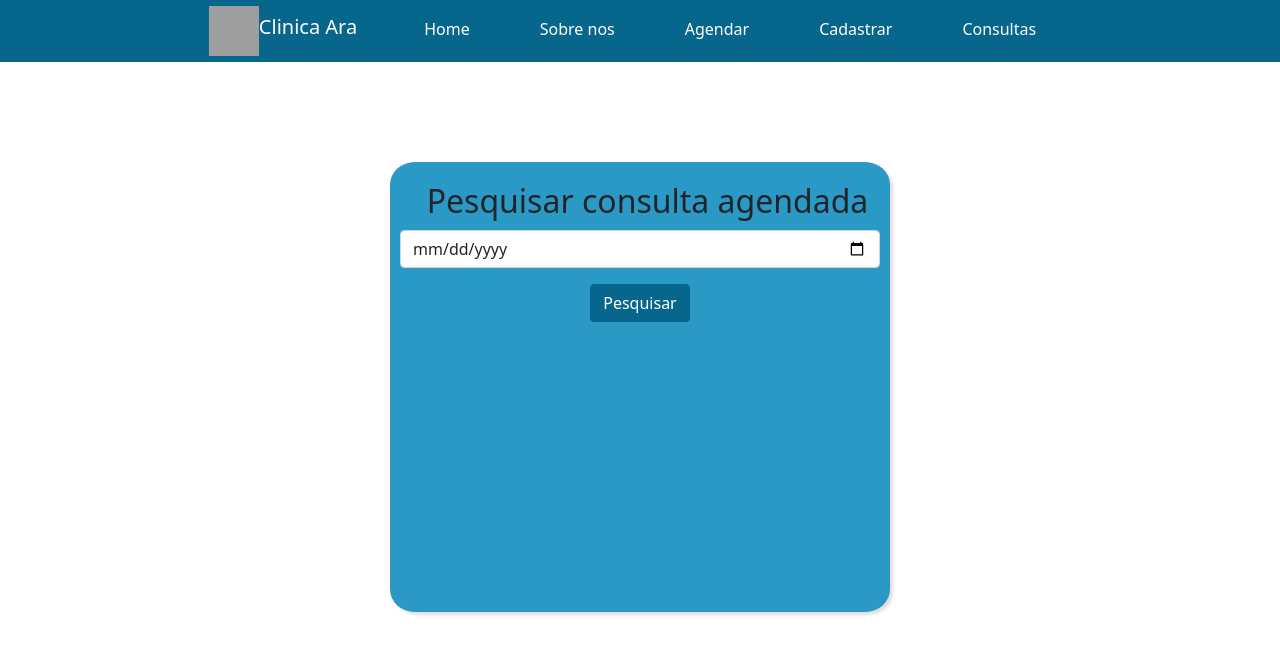
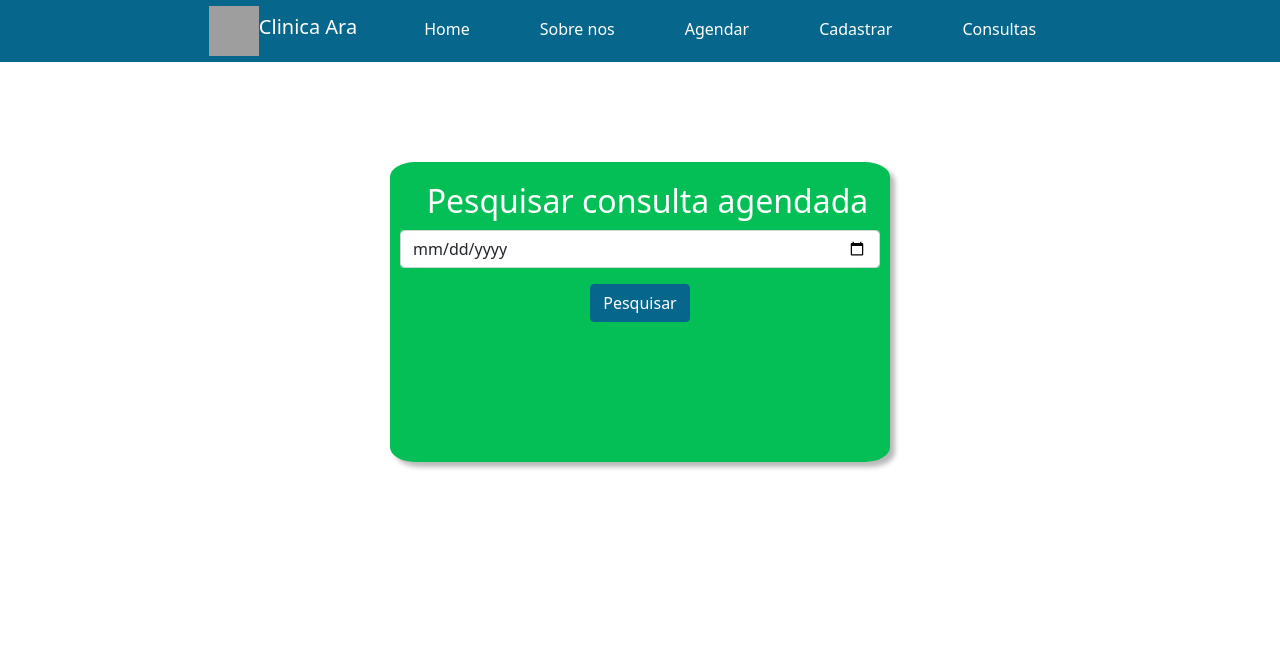
Before and after one commit to Alvaro-Barcelos/Clinica-Medica, a PHP site: page /consultas/consulta.html in a window 1280 px wide. Shown: the part 50-704 px from the top of the page. Run offline with PHP 8.4, Linux system fonts and the light colour scheme; grey boxes are pictures that could not be loaded.

Commit message:
this is spartan

```diff
--- a/consultas/consulta.css
+++ b/consultas/consulta.css
@@ -62,15 +62,16 @@ section div {
 }
 
 .cadastrar{
-    background-color: #2b99c5;
+    background-color:  #04BF55;
     margin:0 auto;
     padding-top: 20px;
     width: 500px;
-    height: 450px;
+    height: 300px;
     margin-top: 100px;
     border-radius: 5%;
-    box-shadow: 3px 3px 3px rgba(99, 99, 99, 0.2);
+    box-shadow: 5px 5px 5px rgb(185, 185, 185);
     text-align: center;
+    color: white;
 }
 
 
--- a/consultas/consulta.html
+++ b/consultas/consulta.html
@@ -11,7 +11,7 @@
             <script src="https://cdn.jsdelivr.net/npm/bootstrap@5.0.2/dist/js/bootstrap.bundle.min.js" integrity="sha384-MrcW6ZMFYlzcLA8Nl+NtUVF0sA7MsXsP1UyJoMp4YLEuNSfAP+JcXn/tWtIaxVXM" crossorigin="anonymous"></script>
     </head>
     <body>
-          <header>
+        <header>
             <div class="container">
 
                 <p>Rua dos aimores, 469 - Centro - Belo Horizonte</p>
@@ -19,8 +19,8 @@
 
                 <nav>
                     <ul>
-                        <li>Telefone</li>
-                        <li>Mapa</li>
+                        <li><a href="">Telefone</a></li>
+                        <li><a href="#local">Mapa</a> </li>
                     </ul>
                 </nav>
             </div>
```
Also changed, not shown: cadastrar/cadastrar.html (+8 -2 lines).
